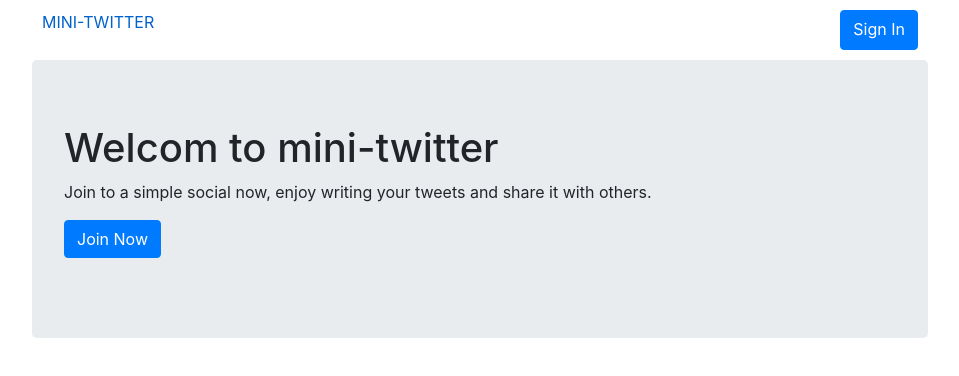
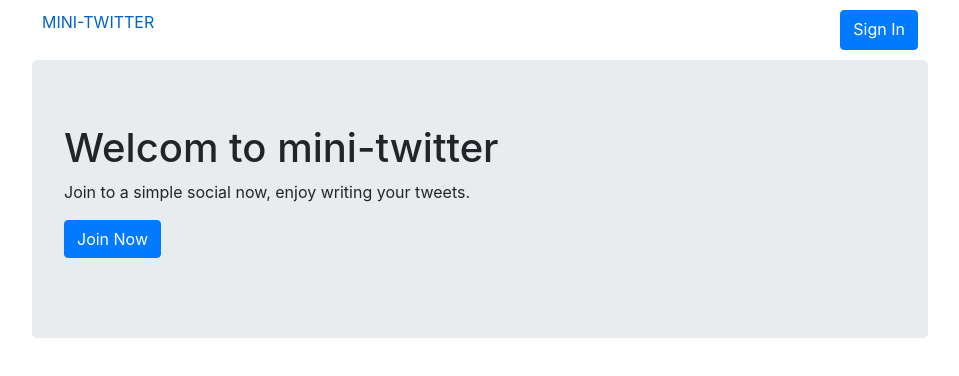
Before and after one commit to ashwagzabani/Mini-Twitter, a React (Create React App) app in the folder mini-twitter/: page / in a window 1280 px wide. Shown: the top 376 px of the page, without its empty margins (160-1119 px from the left). Built offline with nearby package versions, Linux system fonts and the light colour scheme.

Commit message:
modify code in landing-page compnent

```diff
--- a/mini-twitter/src/components/Landing-page.js
+++ b/mini-twitter/src/components/Landing-page.js
@@ -6,7 +6,6 @@ import {
     Route,
     Link
 } from "react-router-dom";
-import RegisterForm from './Register-form'
 import '../comonents-style/Header.css'
 import '../comonents-style/Landing-page.css'
 
@@ -23,11 +22,10 @@ class LandingPage extends Component {
                 <Jumbotron>
                     <h1>Welcom to mini-twitter</h1>
                     <p>
-                        Join to a simple social now, enjoy writing your tweets and share it with others.
+                        Join to a simple social now, enjoy writing your tweets.
                     </p>
                     <p>
                         <Button variant="primary" as={Link} to="/register">Join Now</Button>
-                        {/* <Button variant="primary" as={Link} to="/login">Log In</Button> */}
                     </p>
                 </Jumbotron>
 
```
Also changed, not shown: 1 other file (tests, documents, lock files or other folders).
